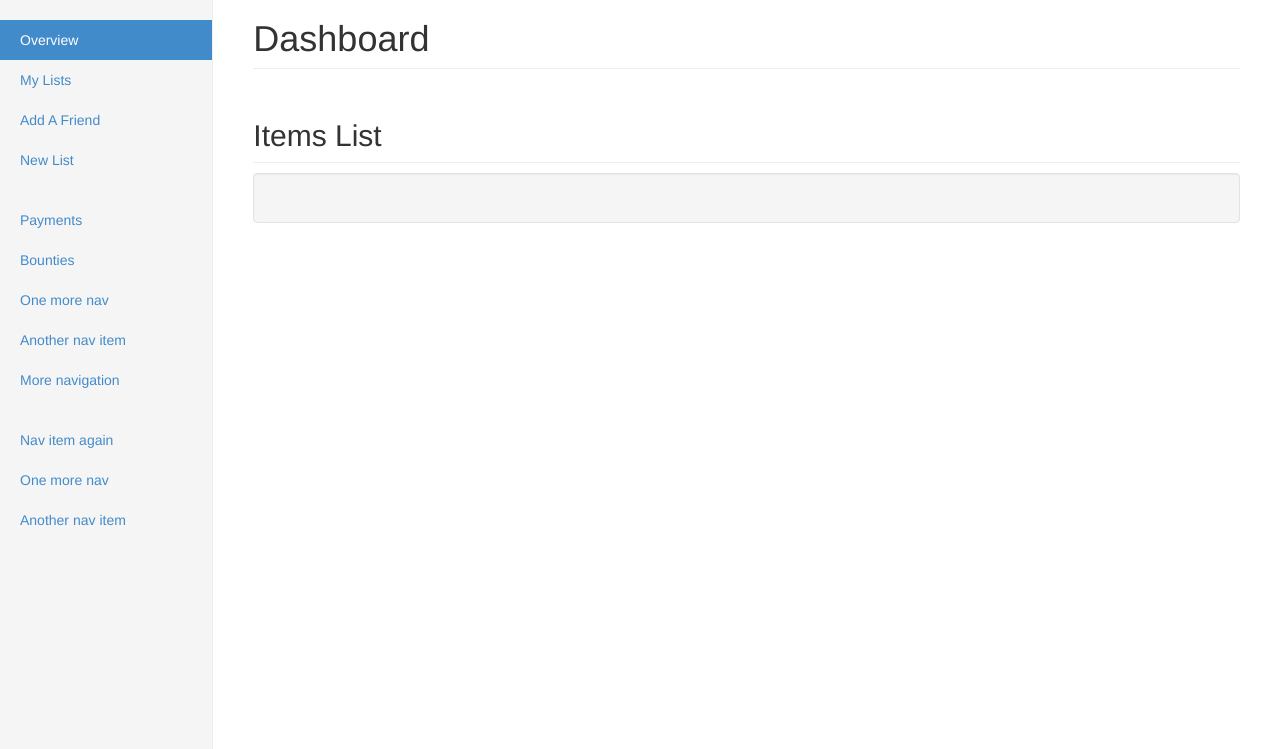
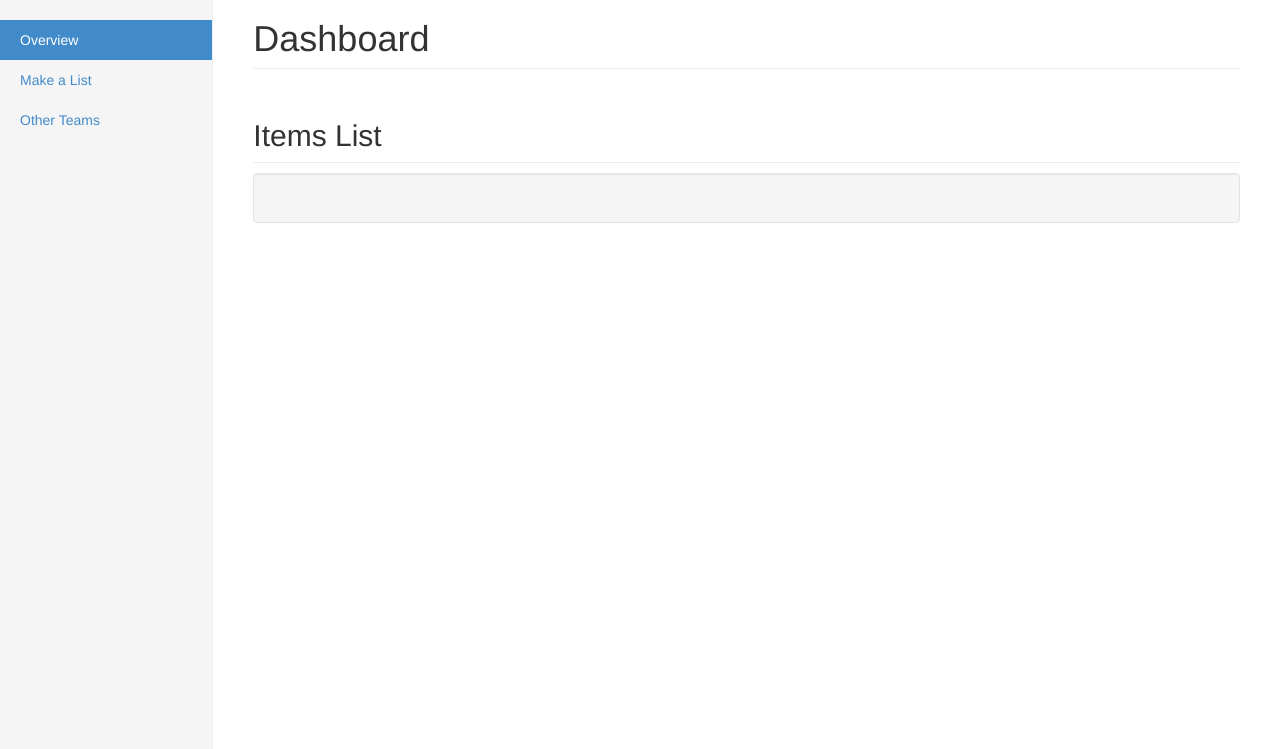
Before and after one commit to gffbss/hackEnroe-listme, a Django app: template demo/templates/demo/index.html in a window 1280 px wide. Shown: the part 51-800 px from the top of the page. Run offline with Django 3.2, Linux system fonts and the light colour scheme; the template is opened without the code that fills it, so the values that code supplies are empty; parts of the project's set-up code (start-up, migrations or seed data) failed here and were passed over; some libraries are stand-ins or nearby versions.

Commit message:
Changed HTML to modal and JS to show lists

```diff
--- a/demo/static/js/main.js
+++ b/demo/static/js/main.js
@@ -1,36 +1,109 @@
-$(document).ready(function(){
-	populateUsers()
-	populateList()
-})
+// list1 = {
+// 	Name: "To Do",
+// 	listUrl: "todo.jpg",
+// 	listCode: "todo",
 
-function populateUsers() {
-	//The following is ASSUIMG classes and ids.
+// }
+
+// list2 = {
+// 	Name: "What to do",
+// 	listUrl: "whattodo.jpg",
+// 	listCode: "whattodo"
+// 	// fullListing: ["A", "B"]
+// }
+
+
+
+var listsobj = {
+	list1 : {
+		Name: "To Do",
+		listUrl: "todo.jpg",
+		listCode: "list1",
+		fullLister: ["First", "Second"]
+
+	},
+	list2 : {
+		Name: "What to do",
+		listCode: "list2",
+		fullLister: ["A", "B"]
+	},
+	list3 : {
+		Name : "Where to Go",
+		listCode: "list3",
+		fullLister: ["Venice", "Paris"]
+	}
+}
 
 user1 = {
-		Name:"Geoff",
-		faceUrl: "static/img/geoff.png",
-		Username: "geoff5"
+	Geoff:"Test",
+	Catchphrase: "BEEPBOOP",
+	faceUrl: "img/geoff.png",
+	Username: "gffbss"
 }
+
 
 user2 = {
 	Name: "Kevin",
-		faceUrl: "static/img/kevin.jpeg",
-		Catchphrase: "The Legend"
+	faceUrl: "img/kevin.jpeg",
+	Catchphrase: "The Legend",
+	Username: "holl"
 }
 
 user3 = {
 	Name: "Joeri",
-		faceUrl: "static/img/joeri.jpg",
-		Catchphrase: "Swiss Army Knife"
+	faceUrl: "img/joeri.jpg",
+	Catchphrase: "Swiss Army Knife",
+	Username: "jman"
 }
 user4 = {
 	Name: "John",
-		faceUrl: "static/img/johnny.jpeg",
-		Catchphrase: "Johnny Be Good"
+	faceUrl: "img/johnny.jpeg",
+	Catchphrase: "Johnny Be Good",
+	Username: "JBgood"
+}
+
+users = [user1, user2, user3, user4]
+
+
+$(document).ready(function(){
+	populateUsers()
+	populateList()
+
+	$('.lister').click(function () {
+		var fullList = $(this).attr('id');
+
+
+		console.log(listsobj[fullList])
+
+
+		$('#listList').html('');
+
+		for (i=0; i<listsobj[fullList].fullLister.length; i++)
+		{
+			$('#listList').append("<li id='"+listsobj[fullList].fullLister[i]+"list'><a class='lister'>" + listsobj[fullList].fullLister[i]+ " </a><button class='chk' id='"+listsobj[fullList].fullLister[i]+"check'>&#10003;</button><button class='remover' id='"+listsobj[fullList].fullLister[i]+"remove'>X</button></li>");
 		}
 
 
-	users = [user1, user2, user3, user4]
+	});
+
+	$('.chk').click(function () {
+
+		console.log("CLICKED");
+		var wizard = $(this).attr('id');
+
+		console.log(wizard);
+
+	})
+
+	$('#makenew').click(function() {
+		$('#createModal').modal('show');
+	})
+
+
+
+})
+
+function populateUsers() {
 
 	for (i=0; i<users.length; i++)
 	{
@@ -41,20 +114,14 @@ function populateUsers() {
 
 function populateList() {
 
-	list1 = {
-		Name: "To Do",
-		listUrl: "todo.jpg"
+
+	for (var key in listsobj)
+	{
+
+			if(listsobj.hasOwnProperty(key)){
+
+				$('#listList').append("<li><a class='lister' id='"+ listsobj[key].listCode +"'>Here's " + listsobj[key].Name + "</a></li>");
+			}
 	}
 
-	list2 = {
-		Name: "What to do",
-		listUrl: "whattodo.jpg"
 }
-
-	lists = [list1,  list2]
-
-	for (i=0; i<lists.length; i++)
-	{
-		$('#listList').append("<li><a href src='"+ lists[i].listUrl+ "'>Here's " + lists[i].Name + "</a></li>");
-	}
-}
--- a/demo/templates/demo/index.html
+++ b/demo/templates/demo/index.html
@@ -1,5 +1,3 @@
-<!-- Firebase index  -->
-
 <html lang="en"><head>
     <meta charset="utf-8">
     <meta http-equiv="X-UA-Compatible" content="IE=edge">
@@ -11,10 +9,10 @@
     <title>List.me</title>
 
     <!-- Bootstrap core CSS -->
-    <link href="static/css/bootstrap.min.css" rel="stylesheet">
+    <link href="css/bootstrap.min.css" rel="stylesheet">
 
     <!-- Custom styles for this template -->
-    <link href="static/css/dashboard.css" rel="stylesheet">
+    <link href="css/dashboard.css" rel="stylesheet">
 
 <script src='https://cdn.firebase.com/v0/firebase.js'></script>
 
@@ -52,22 +50,8 @@
         <div class="col-sm-3 col-md-2 sidebar">
           <ul class="nav nav-sidebar">
             <li class="active"><a href="#">Overview</a></li>
-            <li><a href="#">My Lists</a></li>
-            <li><a href="#">Add A Friend</a></li>
-            <li><a href="#">New List</a></li>
-          </ul>
-          <ul class="nav nav-sidebar">
-            <li><a href="">Payments</a></li>
-            <li><a href="">Bounties</a></li>
-            <li><a href="">One more nav</a></li>
-            <li><a href="">Another nav item</a></li>
-            <li><a href="">More navigation</a></li>
-          </ul>
-          <ul class="nav nav-sidebar">
-            <li><a href="">Nav item again</a></li>
-            <li><a href="">One more nav</a></li>
-            <li><a href="">Another nav item</a></li>
-          </ul>
+            <li><a href="#" id='makenew'>Make a List</a></li>
+            <li><a href="#">Other Teams</a></li>
         </div>
         <div class="col-sm-9 col-sm-offset-3 col-md-10 col-md-offset-2 main">
           <h1 class="page-header">Dashboard</h1>
@@ -87,16 +71,30 @@
       </div>
     </div>
 
+    <div class="modal fade" id="createModal">
+      <div class="modal-dialog">
+        <div class="modal-content">
+          <div class="modal-header">
+            <button type="button" class="close" data-dismiss="modal" aria-hidden="true">&times;</button>
+            <h4 class="modal-title">New List</h4>
+          </div>
+          <div class="modal-body">
+            <p>Hello</p>
+          </div>
+        <div class="modal-footer">
+          <button class="btn btn-primary" data-dismiss="modal" class="refreshIt">Create List</button>
+          </div>
+        </div><!-- /.modal-content -->
+      </div><!-- /.modal-dialog -->
+    </div><!-- /.modal -->
+
     <!-- Bootstrap core JavaScript
     ================================================== -->
     <!-- Placed at the end of the document so the pages load faster -->
     <script src="https://ajax.googleapis.com/ajax/libs/jquery/1.11.0/jquery.min.js"></script>
-    <script src="static/js/bootstrap.min.js"></script>
-    <script src="static/js/docs.min.js"></script>
-    <script type="text/javascript">
-        var myDataRef = new Firebase('https://mk3ebcdkvmq.firebaseio-demo.com/');
-    </script>
-    <script type="text/javascript" src="static/js/main.js"></script>
+    <script src="js/bootstrap.min.js"></script>
+    <script src="js/docs.min.js"></script>
+    <script type="text/javascript" src="js/main.js"></script>
 
 
 
```
Also changed, not shown: 1 other file. Lines whose indentation alone changed are shown as unchanged.
